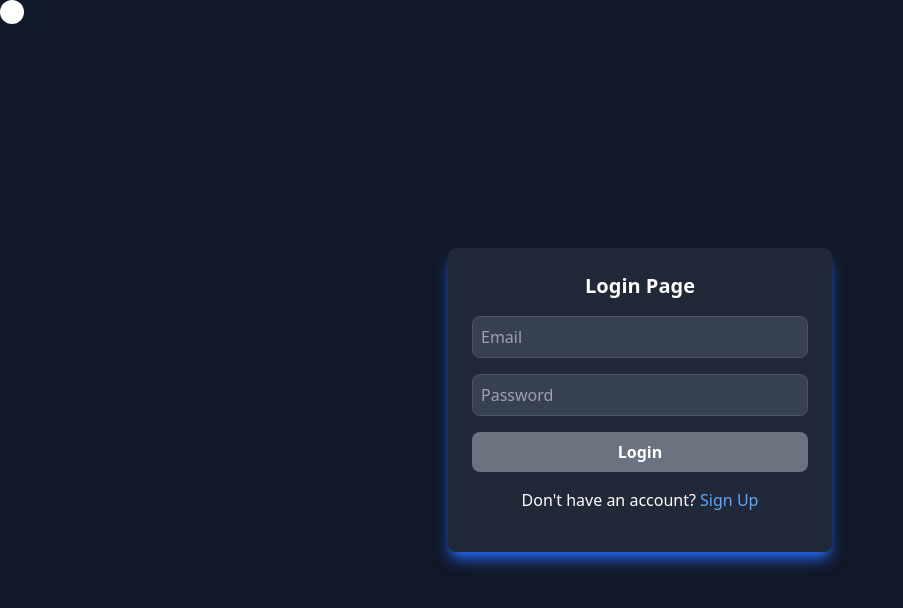
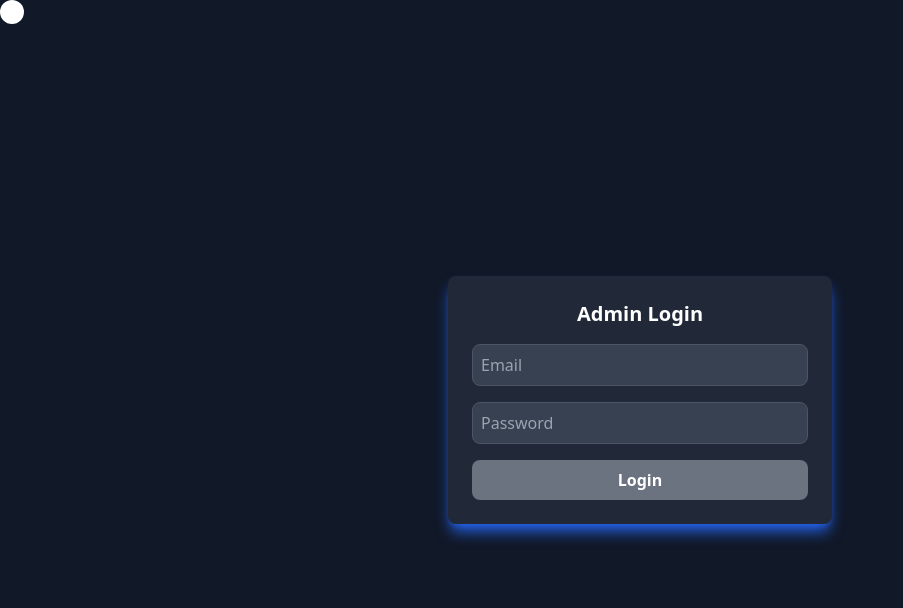
Before and after one commit to Manishkumar76/AdvoKey, a Next.js app: page /admin/login in a window 1280 px wide. Shown: the top 608 px of the page, without its empty margins (0-903 px from the left). Built offline with nearby package versions, Linux system fonts and the light colour scheme.

Commit message:
update admin login page

```diff
--- a/src/app/admin/login/page.tsx
+++ b/src/app/admin/login/page.tsx
@@ -128,7 +128,7 @@
                 }
 
                 <div className="flex flex-col items-center w-96 p-6 rounded-lg shadow-lg bg-gray-600 text-white shadow-blue-600 bg-opacity-30 backdrop-blur">
-                    <h1 className="text-xl font-bold mb-4">Login Page</h1>
+                    <h1 className="text-xl font-bold mb-4">Admin Login</h1>
 
                     <input
                         className="w-full p-2 border border-gray-600 rounded-lg mb-4 bg-gray-700 focus:outline-none focus:border-blue-400"
@@ -163,10 +163,6 @@
                     >
                         Login
                     </button>
-                    <div className="my-2 py-2">
-                        <span>Don't have an account? </span>
-                        <Link className="text-blue-400 mt-4 hover:underline" href="/signup">Sign Up</Link>
-                    </div>
                 </div>
             </div>
         </div>
```
